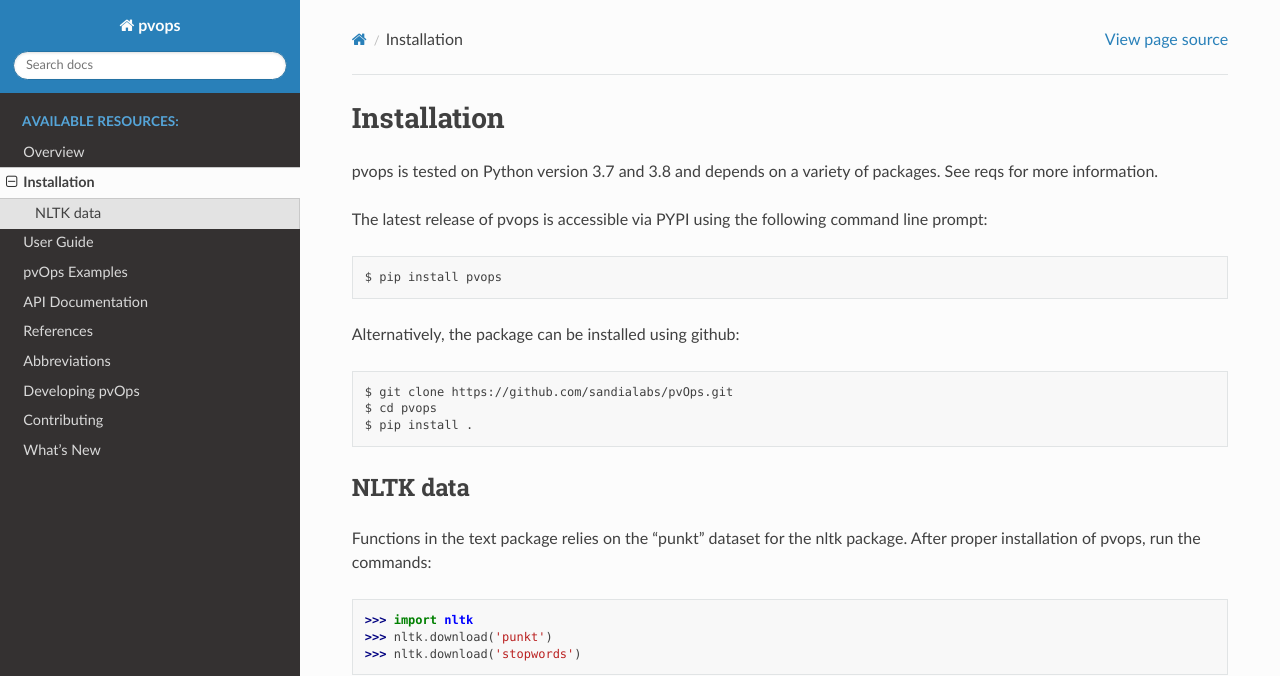
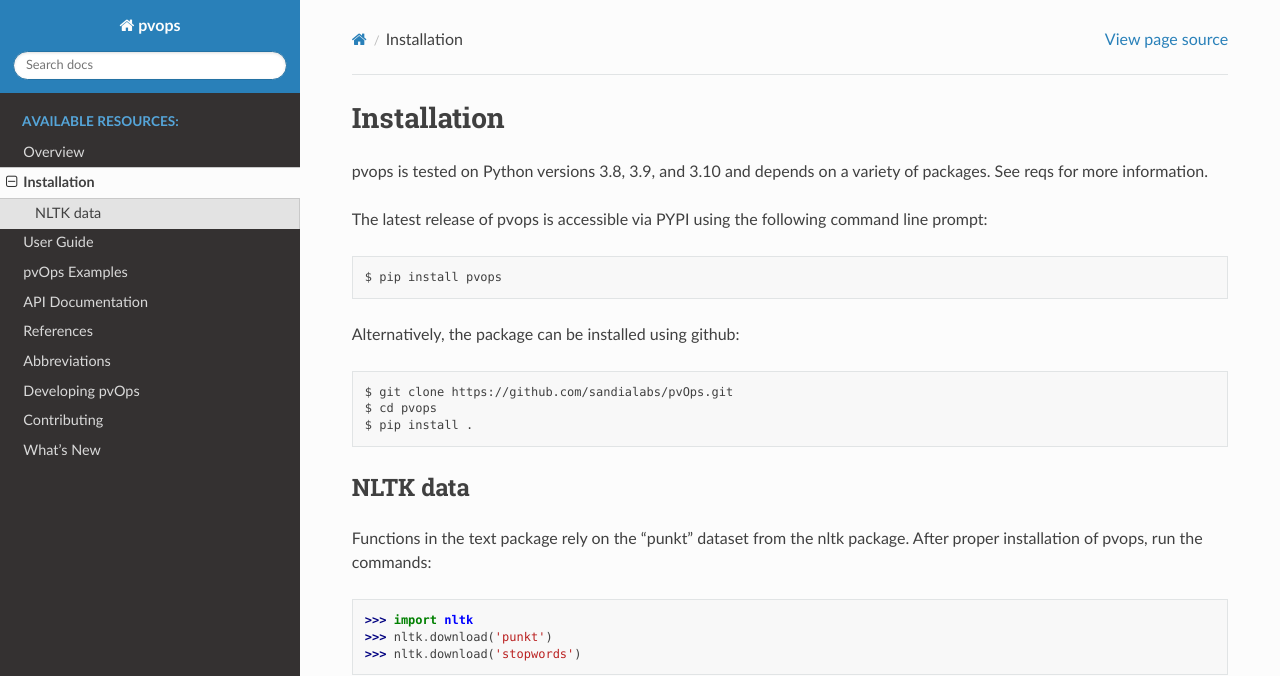
Before and after one commit to sandialabs/pvOps, a Sphinx documentation site: the page built from docs/pages/installation.rst, in a window 1280 px wide. Shown: the top 676 px of the page. Built offline with Sphinx 7.4.7 and the Read the Docs theme 2.0.0, drawn with Linux system fonts in a browser that asks for light colours; pages that are not in the unit, such as notebooks, are missing from menus.

Commit message:
Update tested versions in documentation

```diff
--- a/docs/pages/installation.rst
+++ b/docs/pages/installation.rst
@@ -1,7 +1,7 @@
 Installation
 =============
 
-pvops is tested on Python version 3.7 and 3.8 and depends on a variety of
+pvops is tested on Python versions 3.8, 3.9, and 3.10 and depends on a variety of
 packages. See :ref:`reqs` for more information.
 
 The latest release of pvops is accessible via PYPI using the following
@@ -18,7 +18,7 @@
 NLTK data
 ----------
 
-Functions in the text package relies on the "punkt" dataset for the nltk package.
+Functions in the text package rely on the "punkt" dataset from the nltk package.
 After proper installation of pvops, run the commands::
 
     >>> import nltk
```
